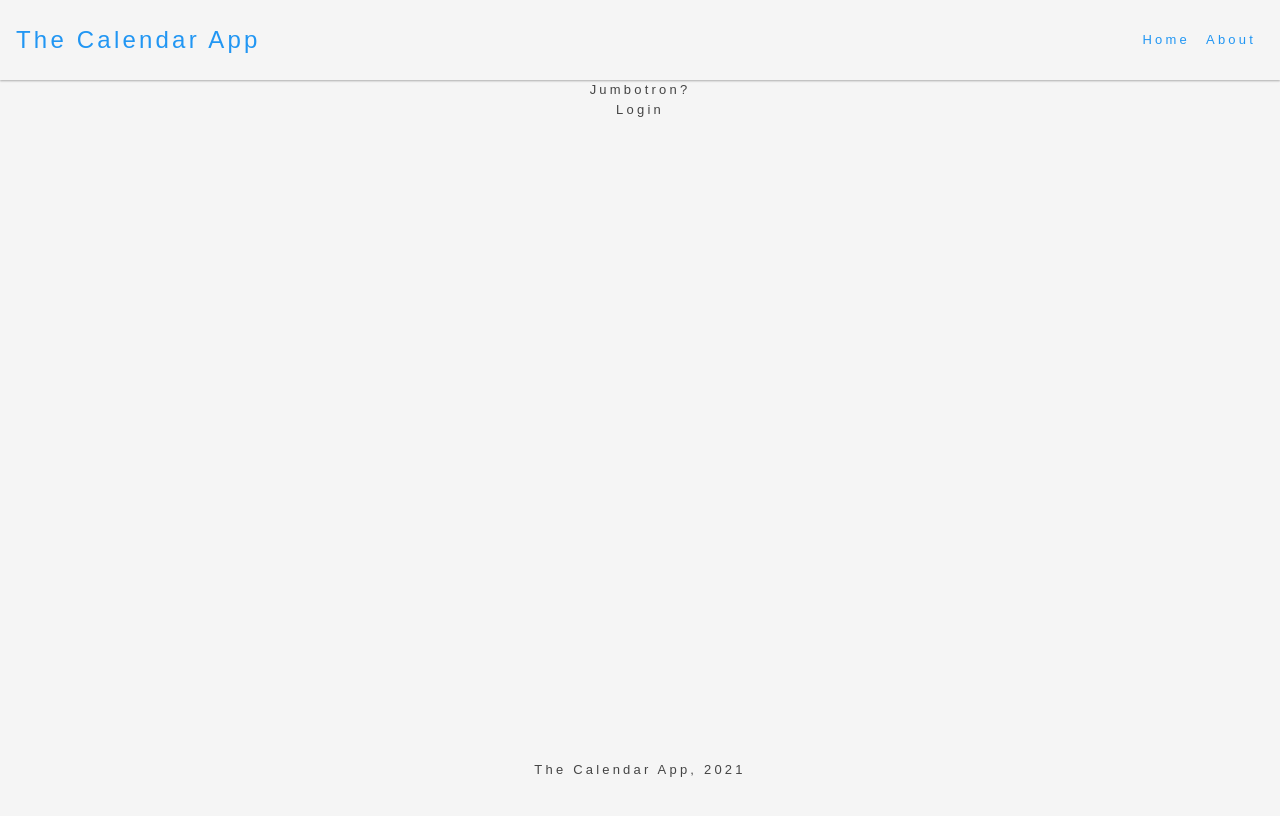
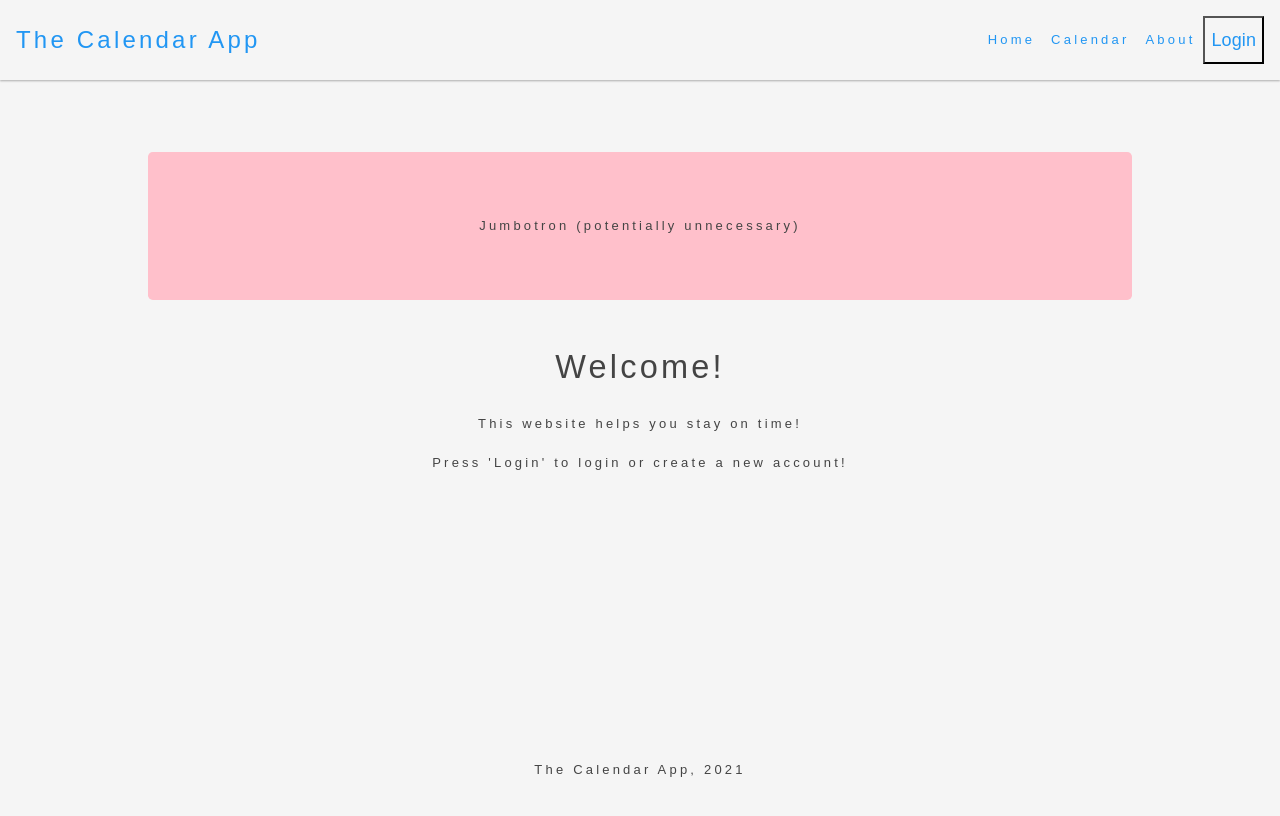
Before and after one commit to tylerdahl123/project3po, a React (Create React App) app in the folder client/: page / in a window 1280 px wide. Shown: the top 816 px of the page. Built offline with nearby package versions, Linux system fonts and the light colour scheme.

Commit message:
login button and calendar page recognize login state, added components relavent to login state

```diff
--- a/client/package.json
+++ b/client/package.json
@@ -4,7 +4,7 @@
   "private": true,
   "proxy": "http://localhost:3001/",
   "dependencies": {
-    "axios": "^0.18.0",
+    "axios": "^0.21.1",
     "react": "^16.13.1",
     "react-dom": "^16.13.1",
     "react-router-dom": "^4.3.1",
--- a/client/src/App.js
+++ b/client/src/App.js
@@ -6,6 +6,7 @@ import Nav from "./components/Nav";
 import Footer from "./components/Footer";
 import { Container, Col, Row } from "./components/Grid";
 import About from "./pages/About";
+import Main from "./pages/Main";
 
 
 function App() {
@@ -15,9 +16,10 @@ function App() {
         <Nav />
         <Switch>
           <Container>
-            <Route exact path="/" component={Login} />
-            <Route exact path="cal" component={Cal} />
-            <Route exact path="about" component={About} />
+            <Route exact path="/" component={Main} />
+            <Route path="/cal" component={Cal} />
+            <Route path="/about" component={About} />
+            <Route path="/login" component={Login} />
           </Container>
         </Switch>
         <Footer />
--- /dev/null
+++ b/client/src/components/Calender/index.js
@@ -0,0 +1,7 @@
+import React from "react";
+
+export default function Calender(){
+    return(
+        <h1> This Is The Calendar </h1>
+    )
+}
--- /dev/null
+++ b/client/src/components/LoginFirst/index.js
@@ -0,0 +1,7 @@
+import React from "react";
+
+export default function LoginFirst(){
+    return(
+        <h2> Please Login to View Calendar </h2>
+    )
+}
--- a/client/src/components/Nav/index.js
+++ b/client/src/components/Nav/index.js
@@ -1,24 +1,55 @@
-import React from "react";
+import React, { Component } from "react";
 import { Link } from "react-router-dom";
 
-export default function Nav() {
+class Nav extends Component {
+  state={
+    loginState: false,
+    login: ""
+  }
+
+
+  handleLoginChange = loginState => {
+    this.setState({ login: this.state.login });
+  };
+
+  renderLogin = () => {
+    if (this.state.loginState === false){
+      return "Login"
+    } else if (this.state.loginState === true){
+     return  "Logout"
+    }
+  }
+
+  render(){
   return (
     <nav className="navbar navbar-expand-lg">
       <a className="navbar-brand">The Calendar App</a>
       <ul className="navbar-nav w-100 justify-content-end">
 
         <Link to="/" className={
-          window.location.pathname === "/" ||
-          window.location.pathname === "/login" ||
-          window.location.pathname ==="/cal"
+          window.location.pathname === "/"
           ? "nav-link active" : "nav-link" } >
           Home
         </Link>
+        <Link to="/cal" className={window.location.pathname === "/cal" ? "nav-link active": "nav-link"}>
+        Calendar </Link>
 
         <Link to="/about" className={window.location.pathname === "/about" ? "nav-link active" : "nav-link"}
         > About </Link>
 
+
+        <button className="login">
+          <Link to="/login"
+            loginState = {this.state.loginState}
+            handleLoginChange={this.state.handleLoginChange}
+          >
+            { this.renderLogin() }
+          </Link>
+          </button>
       </ul>
     </nav>
   );
 }
+}
+
+export default Nav;
--- a/client/src/index.css
+++ b/client/src/index.css
@@ -30,6 +30,7 @@ body {
   }
 
  .content-wrap {
+    padding-top: 1.5rem;
     padding-bottom: 2.5rem;    /* Footer height */
   }
 
@@ -50,3 +51,8 @@ body {
       padding: 2 rem;
       background-color: palegoldenrod;
   }
+
+  .login{
+      background-color: transparent;
+      font-size: large;
+  }
--- a/client/src/pages/About/index.js
+++ b/client/src/pages/About/index.js
@@ -1,10 +1,25 @@
-import React, {Component} from "react";
+import React from "react";
 import {Col, Row, Container} from "../../components/Grid";
 
 export default function About(){
     return(
-        <div>
-            the about page
+        <div className="page-container">
+            <div className="content-wrap">
+                <Container>
+                    <Row>
+                        <Col size="md-12">
+                                <h1>About Page</h1>
+                                <br />
+                                <p>This is the about page</p>
+                                <br />
+                                <br />
+                                <p> info about the project and concept go here </p>
+                                <br />
+                                <p> button here to go to sub-page that has about info for each of us (a photo, a hobby, github/linkedin link?)</p>
+                        </Col>
+                    </Row>
+                </Container>
+            </div>
         </div>
     )
 }
--- a/client/src/pages/Cal/index.js
+++ b/client/src/pages/Cal/index.js
@@ -1,12 +1,34 @@
-import React, {Component} from "react";
+import React, { Component, useState } from "react";
 import {Col, Row, Container} from "../../components/Grid";
+import Calendar from "../../components/Calender";
+import LoginFirst from "../../components/LoginFirst";
 
-export default function Cal(){
-    return(
-        <div className="page-container">
-            <div className="content-wrap">
-                the main page
+class Cal extends Component{
+
+    state={
+        loginState: false,
+    }
+
+
+    renderPage = () => {
+        if (this.state.loginState === true) {
+            return < Calendar />;
+        } else {
+            return <LoginFirst />
+        }
+
+    }
+
+    render(){
+        return(
+            <div className="page-container">
+                <div className="content-wrap">
+                    <h1>Your Calender</h1>
+                    { this.renderPage()}
+                </div>
             </div>
-        </div>
-    )
+        )
+    }
 }
+
+export default Cal;
--- a/client/src/pages/Login/index.js
+++ b/client/src/pages/Login/index.js
@@ -3,19 +3,28 @@ import {Col, Row, Container} from "../../components/Grid";
 
 export default function Login(){
     return(
-        <Container className="page-container">
+        <div className="page-container">
+            <Container>
                 <div className="content-wrap">
                     <Row>
-                    <Col size="md-12" className="jumbotron">
-                        Jumbotron?
-                    </Col>
-                </Row>
-                <Row>
-                    <Col size="md-12" className="loginbox">
-                        Login
+                        <Col size="md-12">
+                               <h1>Login</h1>
+                                <br />
+                                <br />
+                                <div className="loginbox">
+                                login box here
+                                <br />
+                                <br />
+                                if create account, hide login box component and show create box
+                                <br />
+                                <br />
+                                have button switch from login to logout when login is successful
+                                when login is successful calendar shows on /cal
+                            </div>
                         </Col>
                     </Row>
                 </div>
             </Container>
+        </div>
     )
 }
--- /dev/null
+++ b/client/src/pages/Main.js
@@ -0,0 +1,32 @@
+import React, {Component} from "react";
+import {Col, Row, Container} from "../components/Grid";
+
+export default function Main(){
+    return(
+        <div className="page-container">
+            <Container>
+                <div className="content-wrap">
+                    <Row>
+                        <Col size="md-12">
+                            <div className="jumbotron">
+                                Jumbotron (potentially unnecessary)
+                            </div>
+                        </Col>
+                    </Row>
+                    <h1>Welcome!</h1>
+                    <Row>
+                        <Col size="md-12">
+                            <div>
+                                <br />
+                                This website helps you stay on time!
+                                <br />
+                                <br />
+                                Press 'Login' to login or create a new account!
+                            </div>
+                        </Col>
+                    </Row>
+                </div>
+            </Container>
+        </div>
+    )
+}
--- a/package.json
+++ b/package.json
@@ -21,7 +21,7 @@
   "dependencies": {
     "axios": "^0.18.0",
     "bootstrap": "^4.6.0",
-    "express": "^4.16.3",
+    "express": "^4.17.1",
     "if-env": "^1.0.4",
     "mongoose": "^5.3.16"
   }
```
Also changed, not shown: 1 other file (tests, documents, lock files or other folders). Lines whose indentation alone changed are shown as unchanged.
